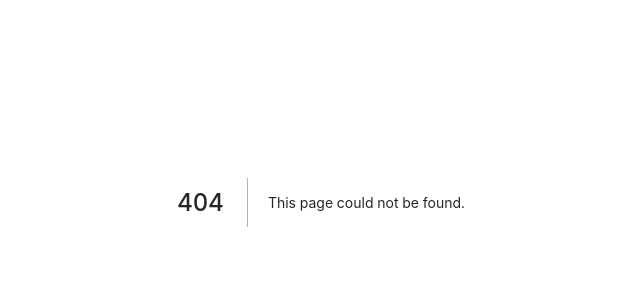
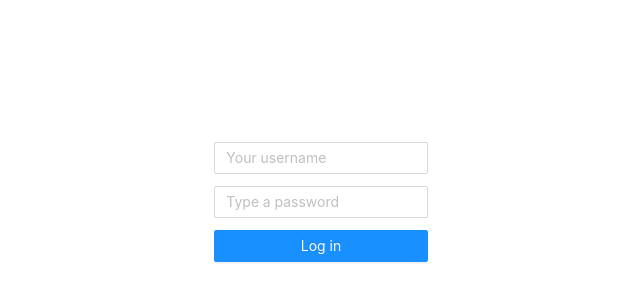
Before and after one commit to roshnet/modelkit-web, a Next.js app: page /login in a window 1280 px wide. Before the commit this address had no page. Shown: the part 198-498 px from the top of the page, without its empty margins (319-959 px from the left). Built offline with nearby package versions, Linux system fonts and the light colour scheme.

Commit message:
Create barebones login page

```diff
--- /dev/null
+++ b/pages/login.js
@@ -0,0 +1,27 @@
+import { Button, Col, Input, Row } from 'antd'
+
+export default function Login() {
+  return (
+    <Row justify="space-around" align="middle" style={{ minHeight: '100vh' }}>
+      <Col span={4}>
+        <form>
+          <Input
+            style={{ marginBottom: 12 }}
+            type="text"
+            placeholder="Your username"
+          />
+          <Input
+            style={{ marginBottom: 12 }}
+            className="form-group"
+            type="password"
+            placeholder="Type a password"
+          />
+
+          <Button block type="primary" htmlType="submit">
+            Log in
+          </Button>
+        </form>
+      </Col>
+    </Row>
+  )
+}
```
